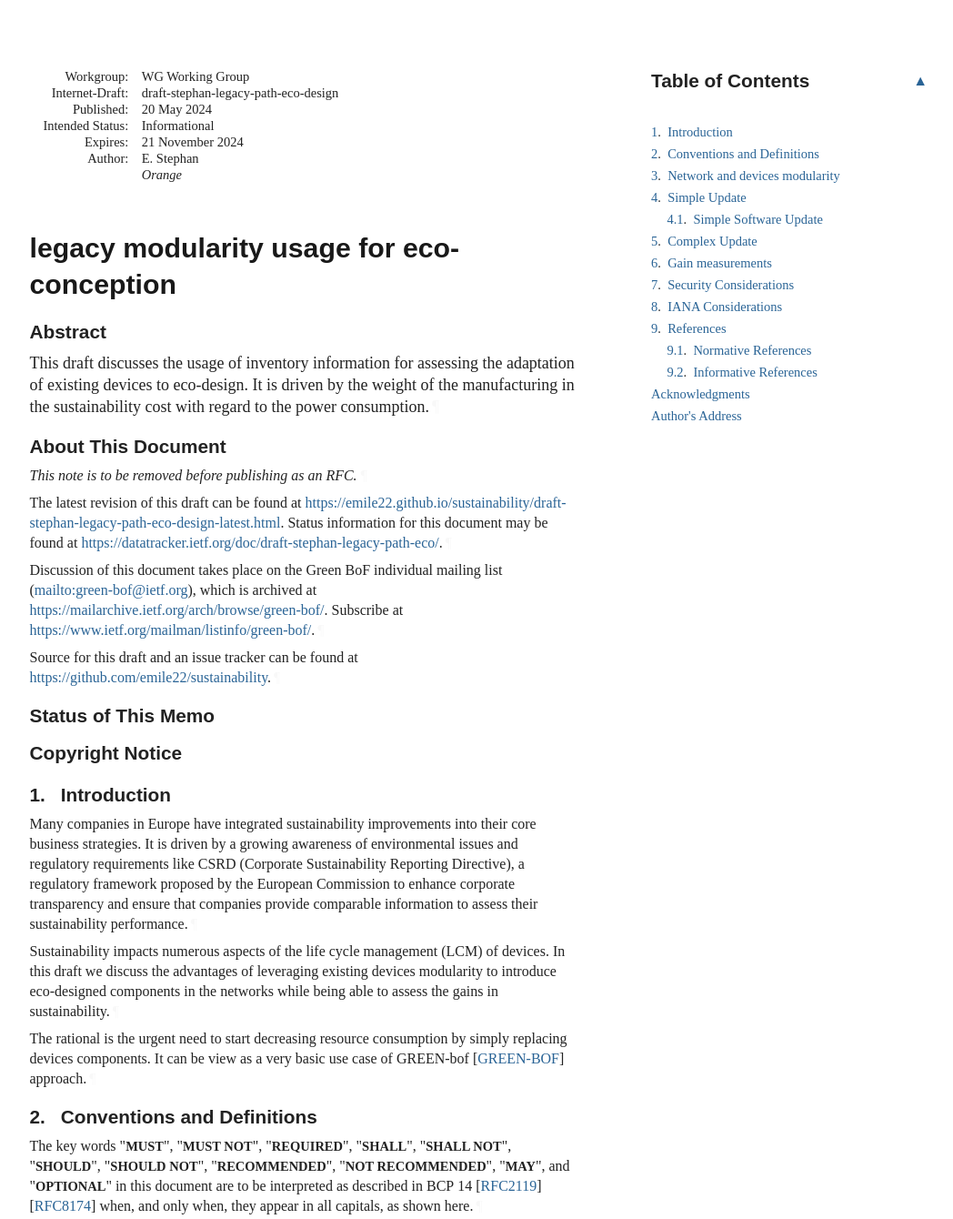
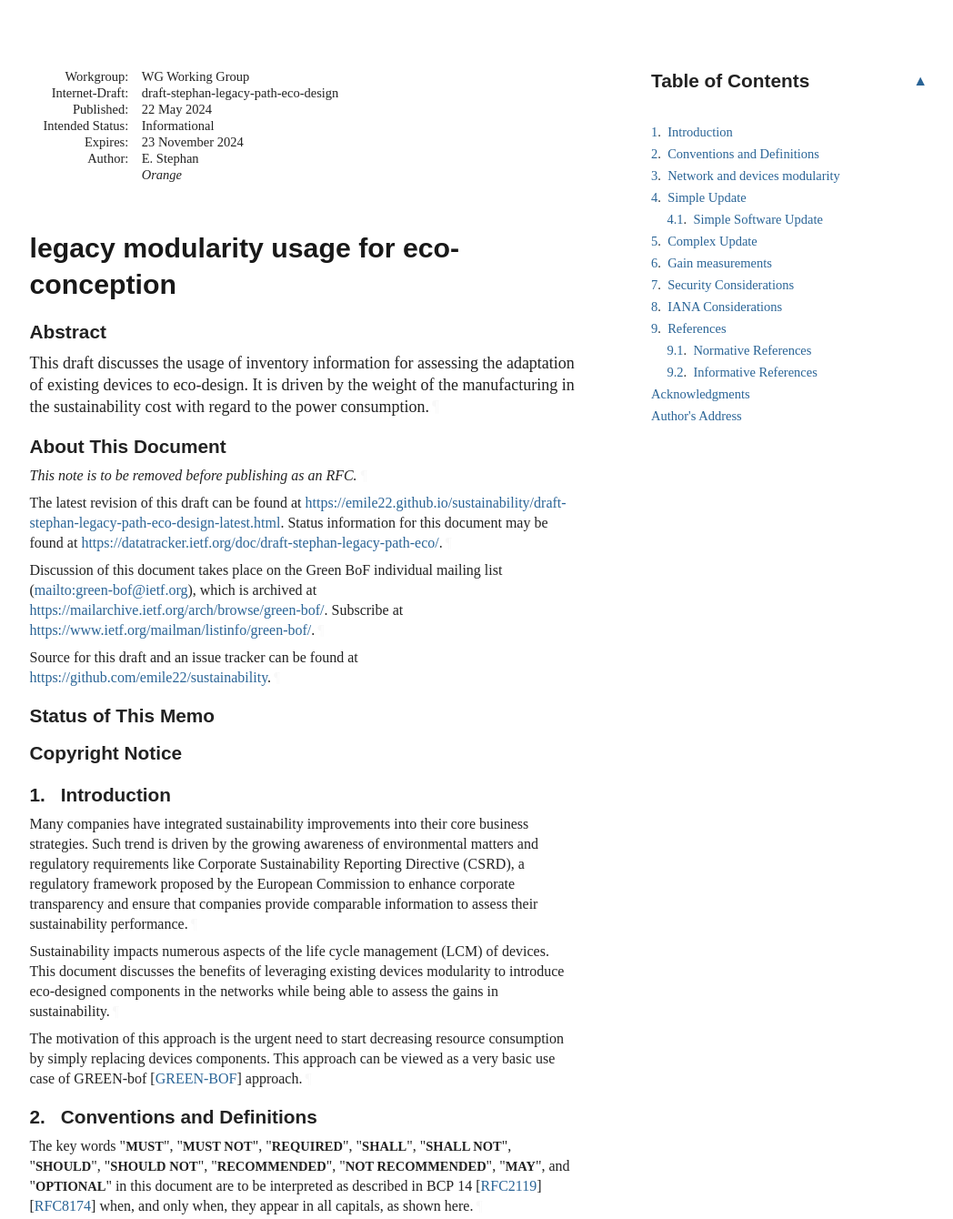
Before and after one commit to emile22/sustainability, a plain HTML site: page draft-stephan-legacy-path-eco-design.html in a window 1280 px wide. Shown: the top 1340 px of the page at 91% size, without its empty margins (92-1140 px from the left). Drawn offline with Linux system fonts and the light colour scheme; a web font is replaced by a local one.

Commit message:
Script updating gh-pages from 351b798. [ci skip]

```diff
--- a/draft-stephan-legacy-path-eco-design.html
+++ b/draft-stephan-legacy-path-eco-design.html
@@ -1029,7 +1029,7 @@ svg :is([fill="white"], [fill^="#fff"]) {
 </tr></thead>
 <tfoot><tr>
 <td class="left">Stephan</td>
-<td class="center">Expires 21 November 2024</td>
+<td class="center">Expires 23 November 2024</td>
 <td class="right">[Page]</td>
 </tr></tfoot>
 </table>
@@ -1042,12 +1042,12 @@ svg :is([fill="white"], [fill^="#fff"]) {
 <dd class="internet-draft">draft-stephan-legacy-path-eco-design</dd>
 <dt class="label-published">Published:</dt>
 <dd class="published">
-<time datetime="2024-05-20" class="published">20 May 2024</time>
+<time datetime="2024-05-22" class="published">22 May 2024</time>
     </dd>
 <dt class="label-intended-status">Intended Status:</dt>
 <dd class="intended-status">Informational</dd>
 <dt class="label-expires">Expires:</dt>
-<dd class="expires"><time datetime="2024-11-21">21 November 2024</time></dd>
+<dd class="expires"><time datetime="2024-11-23">23 November 2024</time></dd>
 <dt class="label-authors">Author:</dt>
 <dd class="authors">
 <div class="author">
@@ -1097,7 +1097,7 @@ svg :is([fill="white"], [fill^="#fff"]) {
         time. It is inappropriate to use Internet-Drafts as reference
         material or to cite them other than as "work in progress."<a href="#section-boilerplate.1-3" class="pilcrow">¶</a></p>
 <p id="section-boilerplate.1-4">
-        This Internet-Draft will expire on 21 November 2024.<a href="#section-boilerplate.1-4" class="pilcrow">¶</a></p>
+        This Internet-Draft will expire on 23 November 2024.<a href="#section-boilerplate.1-4" class="pilcrow">¶</a></p>
 </section>
 </div>
 <div id="copyright">
@@ -1181,9 +1181,9 @@ svg :is([fill="white"], [fill^="#fff"]) {
       <h2 id="name-introduction">
 <a href="#section-1" class="section-number selfRef">1. </a><a href="#name-introduction" class="section-name selfRef">Introduction</a>
       </h2>
-<p id="section-1-1">Many companies in Europe have integrated sustainability improvements into their core business strategies. It is driven by a growing awareness of environmental issues and regulatory requirements like CSRD (Corporate Sustainability Reporting Directive), a regulatory framework proposed by the European Commission to enhance corporate transparency and ensure that companies provide comparable information to assess their sustainability performance.<a href="#section-1-1" class="pilcrow">¶</a></p>
-<p id="section-1-2">Sustainability impacts numerous aspects of the life cycle management (LCM) of devices. In this draft we discuss the advantages of leveraging existing devices modularity to introduce eco-designed components in the networks while being able to assess the gains in sustainability.<a href="#section-1-2" class="pilcrow">¶</a></p>
-<p id="section-1-3">The rational is the urgent need to start decreasing resource consumption by simply replacing devices components. It can be view as a very basic use case of GREEN-bof <span>[<a href="#GREEN-BOF" class="cite xref">GREEN-BOF</a>]</span> approach.<a href="#section-1-3" class="pilcrow">¶</a></p>
+<p id="section-1-1">Many companies have integrated sustainability improvements into their core business strategies. Such trend is driven by the growing awareness of environmental matters and regulatory requirements like Corporate Sustainability Reporting Directive (CSRD), a regulatory framework proposed by the European Commission to enhance corporate transparency and ensure that companies provide comparable information to assess their sustainability performance.<a href="#section-1-1" class="pilcrow">¶</a></p>
+<p id="section-1-2">Sustainability impacts numerous aspects of the life cycle management (LCM) of devices. This document discusses the benefits of leveraging existing devices modularity to introduce eco-designed components in the networks while being able to assess the gains in sustainability.<a href="#section-1-2" class="pilcrow">¶</a></p>
+<p id="section-1-3">The motivation of this approach is the urgent need to start decreasing resource consumption by simply replacing devices components. This  approach can be viewed as a very basic use case of GREEN-bof <span>[<a href="#GREEN-BOF" class="cite xref">GREEN-BOF</a>]</span> approach.<a href="#section-1-3" class="pilcrow">¶</a></p>
 </section>
 </div>
 <div id="conventions-and-definitions">
```
Also changed, not shown: index.html (+3 -3 lines), draft-stephan-legacy-path-eco-design.txt.
